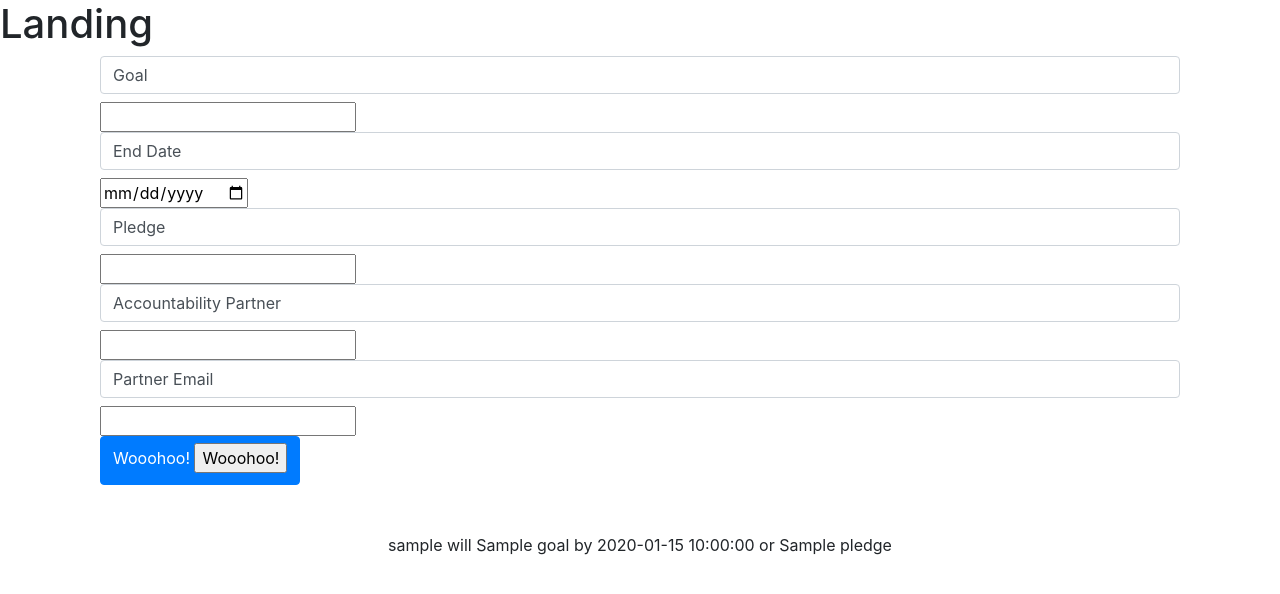
After one commit to MelissaN/Just_Do_It_Dude, a Flask app: template templates/landing.html in a window 1280 px wide. The commit adds this page. Shown: the top 594 px of the page. Run offline with Flask 2, Linux system fonts and the light colour scheme; the template is opened without the code that fills it: values that come from a table or form of the project are taken from there, most other values are stand-ins (such as "Sample title", 1, 10 or a date in 2020); some libraries are stand-ins or nearby versions.

Commit message:
initial change for merger

```diff
--- a/app.py
+++ b/app.py
@@ -2,7 +2,8 @@
 """APP"""
 from classes import storage
 from classes.goal_class import Goal
-from flask import abort, Flask, jsonify, redirect, request, render_template
+from flask import abort, Flask, jsonify, redirect, request, render_template, flash
+from forms import GoalForm
 import random
 import requests
 import string
@@ -11,6 +12,9 @@ import string
 app = Flask(__name__)
 #app.config['JSONIFY_PRETTYPRINT_REGULAR'] = True
 app.url_map.strict_slashes = False
+
+# security against modifying cookies and CSRF attacks
+app.config['SECRET_KEY'] = 'tehe'
 
 
 @app.errorhandler(404)
@@ -24,8 +28,9 @@ def not_found(error):
 @app.route('/', methods=['GET'])
 def index():
     """return landing page with goal form"""
+    form = GoalForm()
     all_pledges = storage.all()
-    return render_template("index.html", all_pledges=all_pledges.values())
+    return render_template("landing.html", all_pledges=all_pledges.values(), form=form)
 
 
 @app.route('/', methods=['POST'])
@@ -41,8 +46,13 @@ def display_pledges():
     obj = Goal(**attributes)
     storage.save(obj)
     all_pledges = storage.all()
-    return render_template("index.html", all_pledges=all_pledges.values())
+    return render_template("landing.html", all_pledges=all_pledges.values())
+
+
+@app.route("/home")
+def home():
+    return render_template('home.html', title_page='Home')
 
 
 if __name__ == "__main__":
-    app.run(host="0.0.0.0", port="5000")
+    app.run(host="0.0.0.0", port="5000", debug=True)
--- /dev/null
+++ b/forms.py
@@ -0,0 +1,40 @@
+#!/usr/bin/python3
+"""
+Module for Flask Forms
+"""
+from flask_wtf import FlaskForm
+from wtforms import StringField, SubmitField, IntegerField, PasswordField, BooleanField, DateField
+from wtforms.validators import DataRequired, Length, Email, EqualTo
+
+
+# python classes that auto convert to HTML forms in template
+class GoalForm(FlaskForm):
+    goal = StringField('Goal',
+                       validators=[DataRequired(), Length(max=100)])
+    deadline = DateField('End Date', validators=[DataRequired()])
+    pledge = IntegerField('Pledge',
+                          validators=[DataRequired()])
+    partner = StringField('Accountability Partner',
+                          validators=[DataRequired(), Length(max=50)])
+    partner_email = StringField('Partner Email',
+                                validators=[DataRequired(), Email()])
+    submit = SubmitField('Wooohoo!')
+
+
+class RegistrationForm(FlaskForm):
+    username = StringField('Username', validators=[
+                           DataRequired(), Length(min=4, max=20)])
+    email = StringField('Email', validators=[DataRequired(), Email()])
+    password = PasswordField('Password', validators=[
+                             DataRequired(), Length(min=8)])
+    confirm_password = PasswordField('Confirm password', validators=[
+                                     DataRequired(), EqualTo('password')])
+    submit = SubmitField('Sign Up')
+
+
+class LoginForm(FlaskForm):
+    username = StringField('Username', validators=[
+                           DataRequired(), Length(min=4, max=20)])
+    password = StringField('Password', validators=[DataRequired()])
+    remember = BooleanField('Remember Me')
+    submit = SubmitField('Login')
--- /dev/null
+++ b/templates/landing.html
@@ -0,0 +1,46 @@
+{% extends 'layout.html' %}
+{% block content %}
+<h1>Landing</h1>
+<div class='container'>
+    <form method='POST' action=''>
+        {{ form.hidden_tag() }}
+        <div class="col align-self-center">
+            {% for goal in goals %}
+            <div>
+                {{ form.goal.label(class="form-control")}}
+                {{ form.goal }}
+            </div>
+            <div>
+                {{ form.deadline.label(class="form-control")}}
+                {{ form.deadline }}
+            </div>
+            <div>
+                {{ form.pledge.label(class="form-control") }}
+                {{ form.pledge }}
+            </div>
+            <div>
+                {{ form.partner.label(class="form-control") }}
+                {{ form.partner }}
+            </div>
+            <div>
+                {{ form.partner_email.label(class="form-control") }}
+                {{ form.partner_email() }}
+            </div>
+            <div class="btn btn-primary">
+                {{ form.submit.label() }}
+                {{ form.submit() }}
+            </div>
+        </div>
+        {% endfor %}
+    </form>
+</div>
+<!-- POPULATE PAGE WITH SUMMARY OF SUBMITTED GOALS -->
+{% if all_pledges %}
+{% for pledge in all_pledges %}
+<br><br>
+<center>
+    <p>{{pledge.username}} will {{pledge.goal}} by {{pledge.deadline}} or {{pledge.pledge}}</p>
+</center>
+{% endfor %}
+{% endif %}
+{% endblock content %}
--- /dev/null
+++ b/templates/layout.html
@@ -0,0 +1,21 @@
+<!DOCTYPE html>
+<html lang="en">
+
+<head>
+    <meta charset="UTF-8">
+    <meta name="viewport" content="width=device-width, initial-scale=1.0">
+    <meta http-equiv="X-UA-Compatible" content="ie=edge">
+    <link rel="stylesheet" href="https://stackpath.bootstrapcdn.com/bootstrap/4.1.3/css/bootstrap.min.css" integrity="sha384-MCw98/SFnGE8fJT3GXwEOngsV7Zt27NXFoaoApmYm81iuXoPkFOJwJ8ERdknLPMO"
+        crossorigin="anonymous">
+    {% if title_page %}
+    <title>JDID -- {{ title_page }}</title>
+    {% else %}
+    <title>JDID</title>
+    {% endif %}
+</head>
+
+<body>
+    {% block content %}{% endblock content%}
+</body>
+
+</html>
```
Also changed, not shown: index.py (added, +39 -0 lines), templates/home.html (added, +16 -0 lines), templates/index.html (+6 -2 lines).
